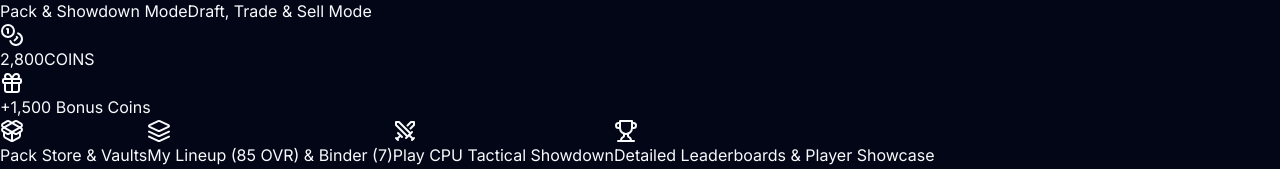
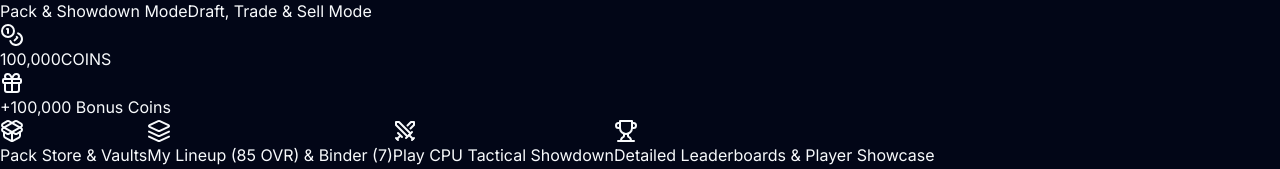
Before and after one commit to Captain-Torus/Fantasy_games, a React (Vite) app: page / in a window 1280 px wide. Shown: the part 145-314 px from the top of the page. Built offline with nearby package versions, Linux system fonts and the light colour scheme.

Commit message:
Increase starting and bonus coins to 100,000

```diff
--- a/src/App.tsx
+++ b/src/App.tsx
@@ -63,8 +63,8 @@ export function App() {
   const [isStudioOpen, setIsStudioOpen] = useState<boolean>(false);
 
   // Pack Mode Economy & Owned Collection Binder
-  // Start with a fun starter rotation + 2,800 Coins so the user can immediately rip Legends/Primetime packs!
-  const [coins, setCoins] = useState<number>(2800);
+  // Start with a fun starter rotation + 100,000 Coins so the user can immediately rip Legends/Primetime packs!
+  const [coins, setCoins] = useState<number>(100000);
   const [ownedMap, setOwnedMap] = useState<Record<string, OwnedCard>>({
     'trae-base-84': {
       cardId: 'trae-base-84',
@@ -544,12 +544,12 @@ export function App() {
                   </span>
                 </div>
                 <button
-                  onClick={() => setCoins((c) => c + 1500)}
+                  onClick={() => setCoins((c) => c + 100000)}
                   className="px-3 py-2 rounded-xl bg-emerald-500/20 hover:bg-emerald-500/30 border border-emerald-500/40 text-emerald-300 text-xs font-extrabold flex items-center gap-1 transition"
                   title="Claim Free Bonus Coins"
                 >
                   <Gift className="w-3.5 h-3.5" />
-                  +1,500 Bonus Coins
+                  +100,000 Bonus Coins
                 </button>
               </>
             )}
```
